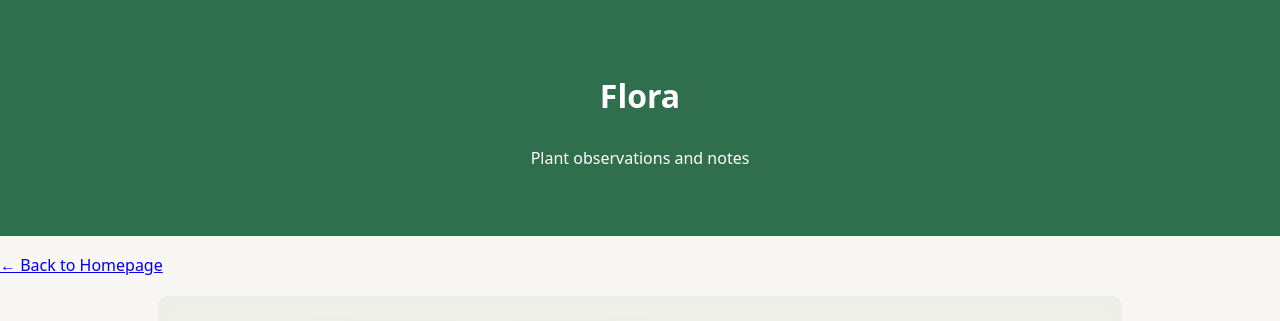
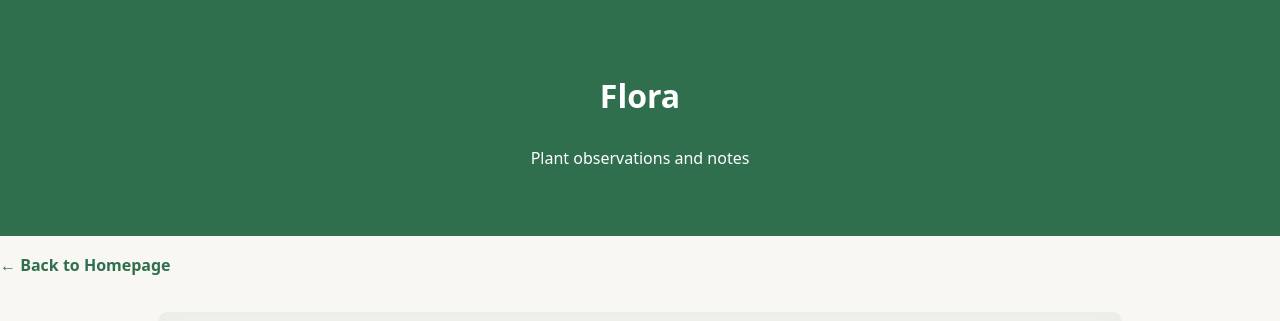
Before and after one commit to kkl88/kk, a plain HTML site: page flora/index.html in a window 1280 px wide. Shown: the top 321 px of the page. Drawn offline with Linux system fonts and the light colour scheme.

Commit message:
Update style.css

```diff
--- a/style.css
+++ b/style.css
@@ -175,3 +175,16 @@ footer {
   font-size: 0.75rem;
   color: #555;
 }
+
+.back-link {
+  text-decoration: none;
+  color: #2f6f4e;
+  font-weight: 600;
+  margin-bottom: 1rem;
+  display: inline-block;
+  transition: color 0.2s ease;
+}
+
+.back-link:hover {
+  color: #1a442b;
+}
```
